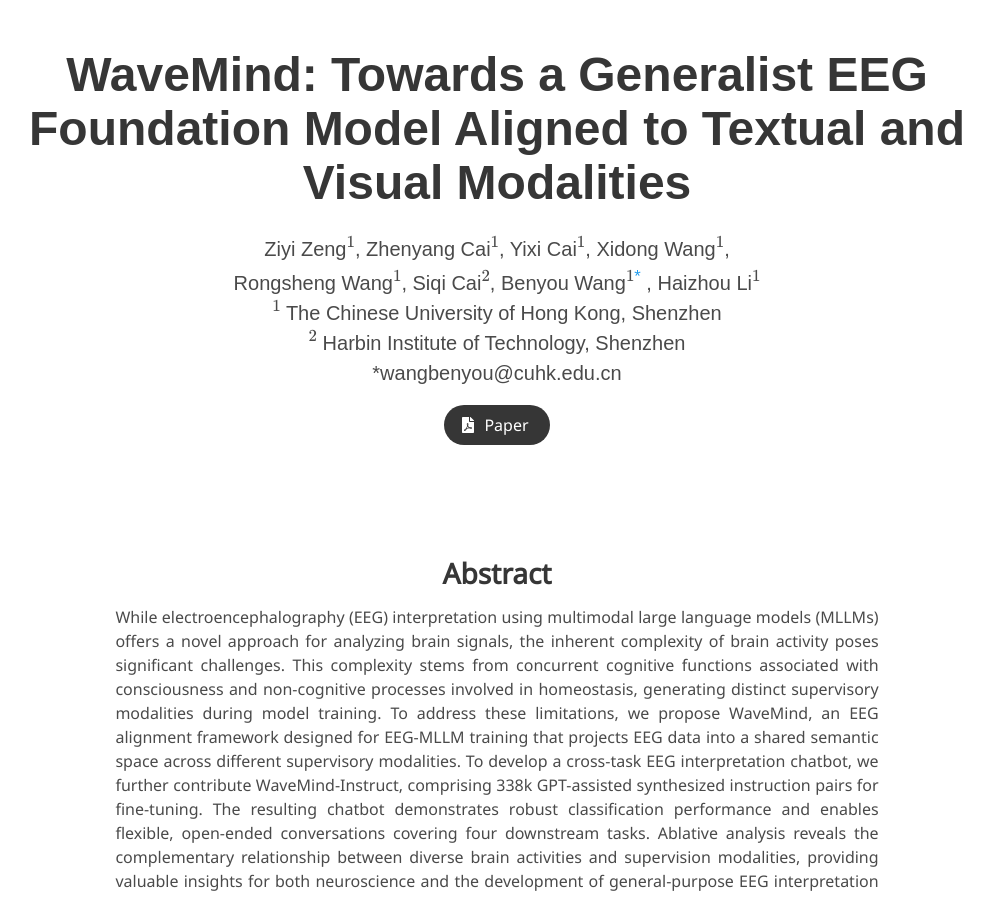
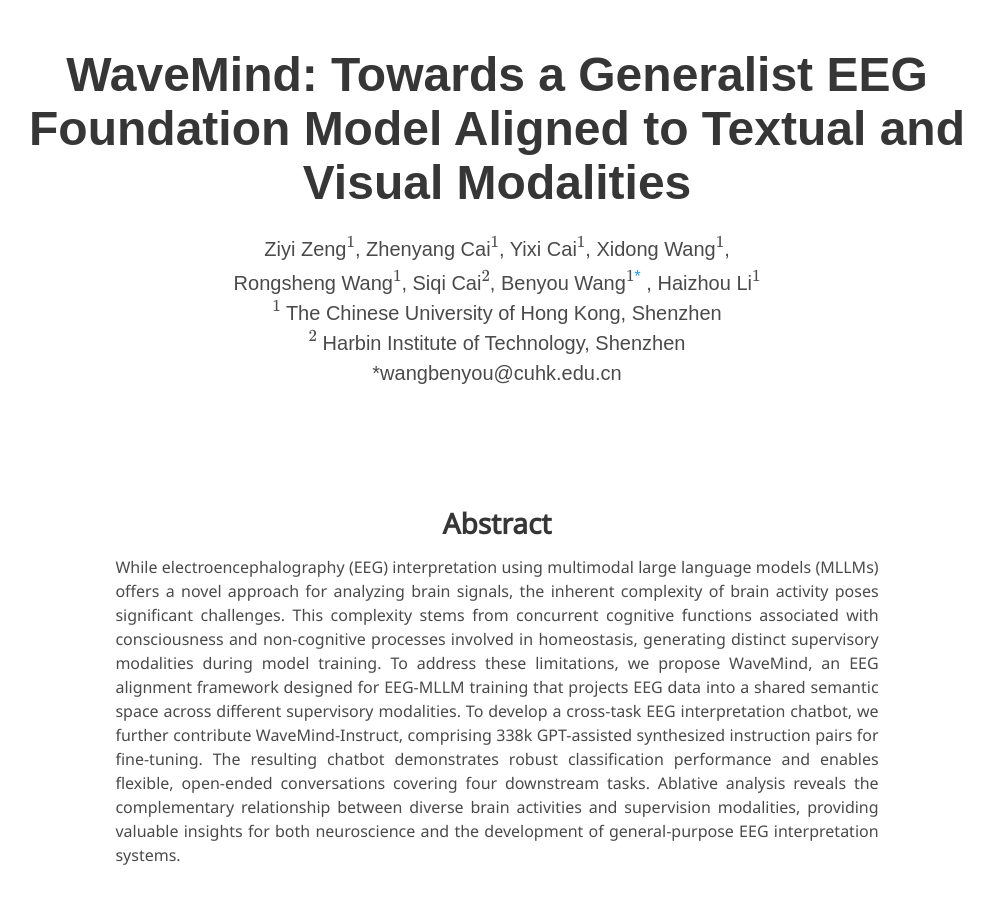
Before and after one commit to RichardCyx/MELA_webpage, a Jekyll site: the page built from index.md, in a window 1280 px wide and 900 px high. Shown: the whole window, without its empty margins (143-1136 px from the left). Built offline with Jekyll 4.4.1, drawn with Linux system fonts in a browser that asks for light colours; some web fonts are replaced.

Commit message:
new submit

```diff
--- a/index.md
+++ b/index.md
@@ -10,7 +10,7 @@ affiliations:
     $^1$ The Chinese University of Hong Kong, Shenzhen  <br>
     $^2$ Harbin Institute of Technology, Shenzhen <br>
     *wangbenyou@cuhk.edu.cn
-paper: https://www.overleaf.com/6791821851jzqdxbyycrrh#d3b960
+paper: # https://www.overleaf.com/6791821851jzqdxbyycrrh#d3b960
 video:
 code:
 data:
```
Also changed, not shown: README.md.
